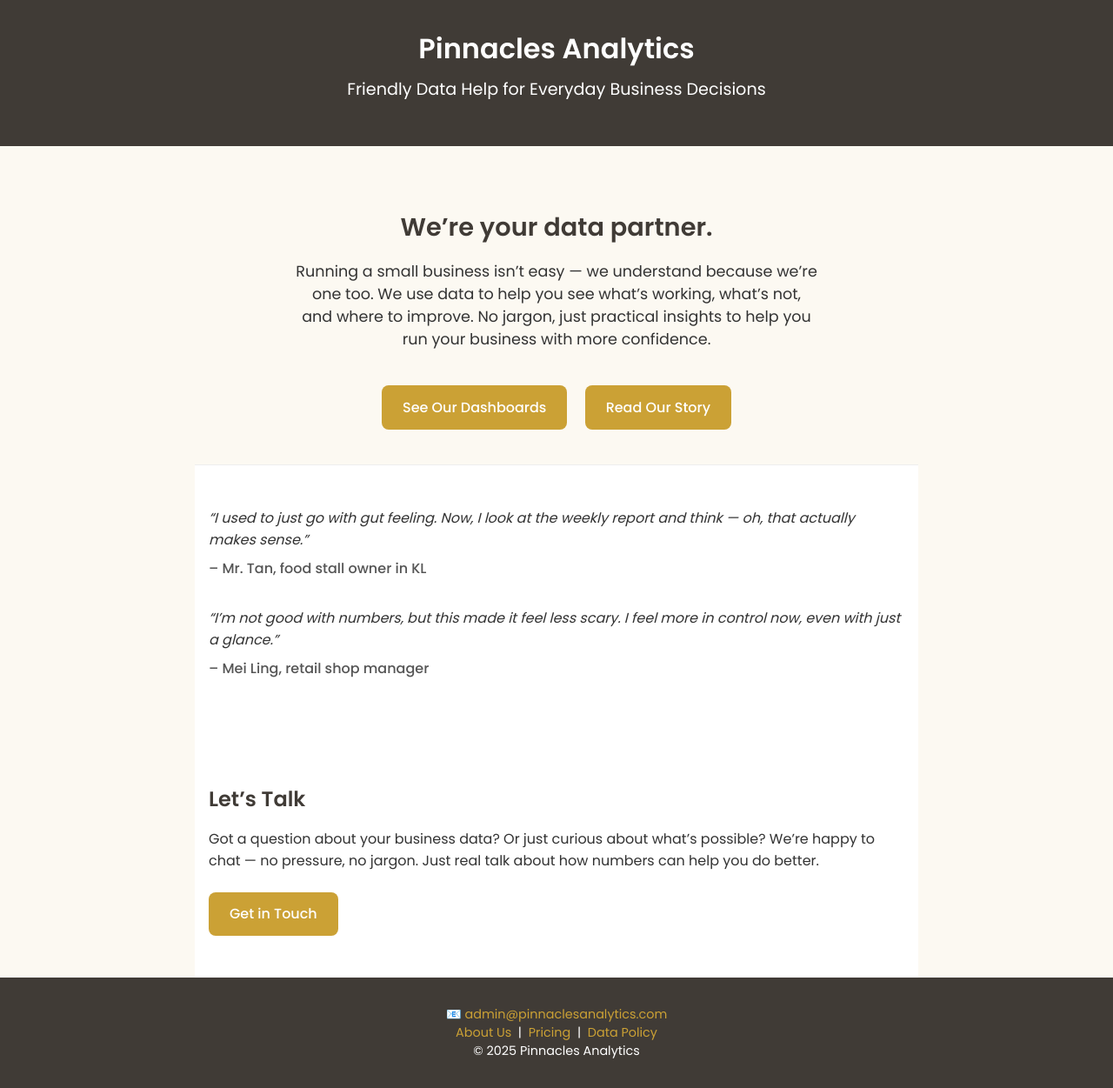
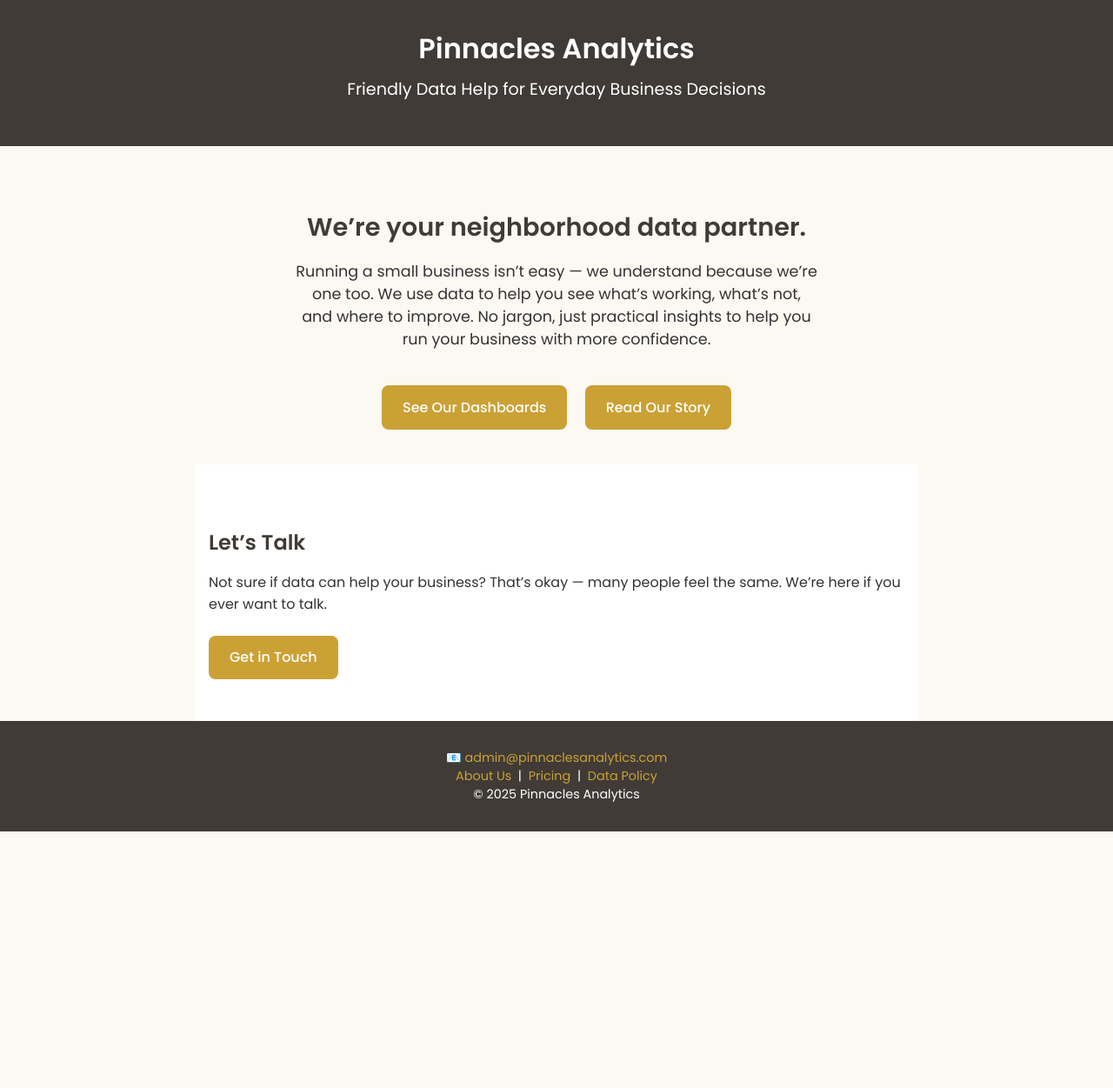
Before and after one commit to lyven81/pinnacles-learning-website, a Jekyll site: the page index.html, which Jekyll copies as it is, in a window 1280 px wide. Shown: the whole page at 87% size. Built offline with Jekyll 4.4.1, drawn with Linux system fonts in a browser that asks for light colours; after the commit the page ends 956 px from its top, so only the background shows below that.

Commit message:
Update index.html

```diff
--- a/index.html
+++ b/index.html
@@ -58,26 +58,6 @@
     .cta-buttons a:hover {
       background-color: #b08e2e;
     }
-    .testimonials {
-      background-color: #FFF;
-      padding: 3rem 1rem 1rem;
-      border-top: 1px solid #eee;
-      text-align: left;
-      max-width: 800px;
-      margin: 0 auto;
-    }
-    .testimonial {
-      margin-bottom: 2rem;
-      font-style: italic;
-      font-size: 1rem;
-    }
-    .testimonial cite {
-      display: block;
-      margin-top: 0.5rem;
-      font-weight: 500;
-      color: #555;
-      font-style: normal;
-    }
     .lets-talk {
       background-color: #FFF;
       padding: 3rem 1rem;
@@ -126,7 +106,7 @@
   </header>
 
   <section class="hero">
-    <h2>We’re your data partner.</h2>
+    <h2>We’re your neighborhood data partner.</h2>
     <p>Running a small business isn’t easy — we understand because we’re one too. We use data to help you see what’s working, what’s not, and where to improve. No jargon, just practical insights to help you run your business with more confidence.</p>
     <div class="cta-buttons">
       <a href="http://www.pinnaclesanalytics.com/dashboard.html">See Our Dashboards</a>
@@ -134,20 +114,9 @@
     </div>
   </section>
 
-  <section class="testimonials">
-    <div class="testimonial">
-      “I used to just go with gut feeling. Now, I look at the weekly report and think — oh, that actually makes sense.”
-      <cite>– Mr. Tan, food stall owner in KL</cite>
-    </div>
-    <div class="testimonial">
-      “I’m not good with numbers, but this made it feel less scary. I feel more in control now, even with just a glance.”
-      <cite>– Mei Ling, retail shop manager</cite>
-    </div>
-  </section>
-
   <section class="lets-talk">
     <h3>Let’s Talk</h3>
-    <p>Got a question about your business data? Or just curious about what’s possible? We’re happy to chat — no pressure, no jargon. Just real talk about how numbers can help you do better.</p>
+    <p>Not sure if data can help your business? That’s okay — many people feel the same. We’re here if you ever want to talk.</p>
     <a href="http://www.pinnaclesanalytics.com/contact.html">Get in Touch</a>
   </section>
 
```
